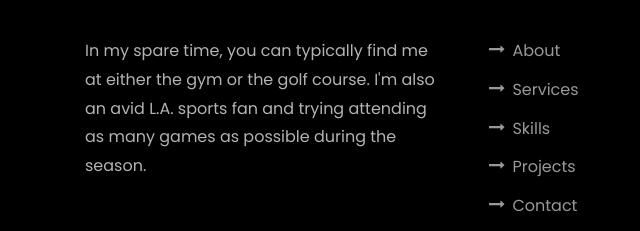
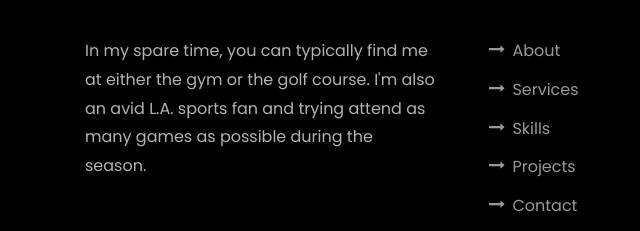
Before and after one commit to Czaldivar419/Portfolio, a plain HTML site: page index.html in a window 1280 px wide. Shown: the part 6386-6617 px from the top of the page, 0-640 px from the left. Drawn offline with nearby package versions, Linux system fonts and the light colour scheme; files whose address does not match are found by name.

Commit message:
Update index.html
Updated a typo error

```diff
--- a/index.html
+++ b/index.html
@@ -428,7 +428,7 @@
           <div class="col-md">
             <div class="ftco-footer-widget mb-4">
               <h2 class="ftco-heading-2">More About Me:</h2>
-              <p>In my spare time, you can typically find me at either the gym or the golf course. I'm also an avid L.A. sports fan and trying attending as many games as possible during the season. </p>
+              <p>In my spare time, you can typically find me at either the gym or the golf course. I'm also an avid L.A. sports fan and trying attend as many games as possible during the season. </p>
               <ul class="ftco-footer-social list-unstyled float-md-left float-lft mt-5">
                 <li class="ftco-animate"><a href="https://github.com/Czaldivar419"><span class="icon-github"></span></a></li>
                 <li class="ftco-animate"><a href="https://www.instagram.com/chrissychris98/?hl=en"><span class="icon-instagram"></span></a></li>
```
